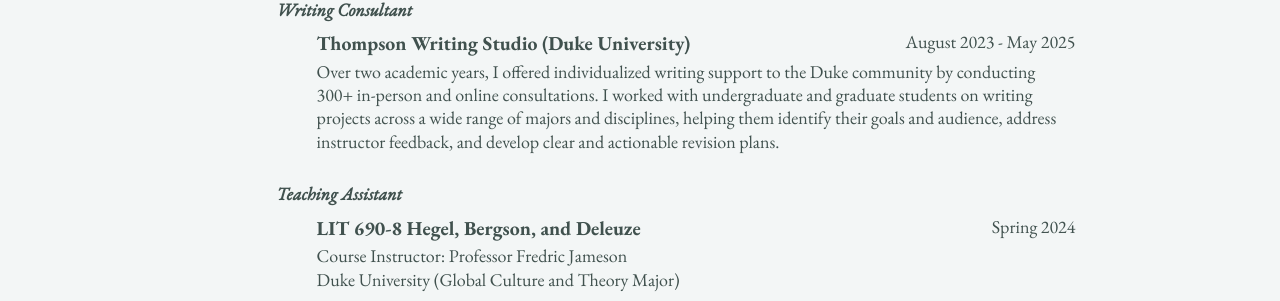
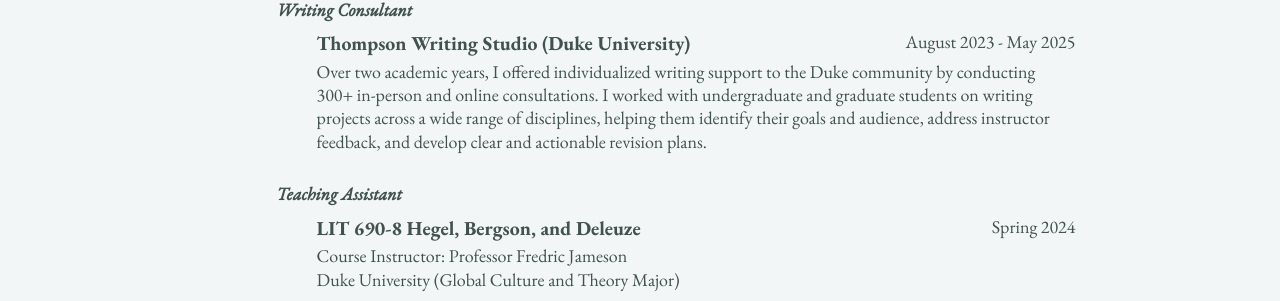
Before and after one commit to epujol90/epujol90.github.io, a Jekyll site: the page built from _pages/cv-json.md, in a window 1280 px wide and 900 px high, scrolled down 5425 px. Shown: the part 200-501 px from the top of the window. Built offline with Jekyll 4.4.1, drawn with Linux system fonts in a browser that asks for light colours; a script bundle is joined from its source files by our own code; library files that are not in the unit come from our copies.

Commit message:
Update cv.json

```diff
--- a/_data/cv.json
+++ b/_data/cv.json
@@ -341,7 +341,7 @@
       "institution": "",
       "date": "August 2023 - May 2025",
       "role": "",
-      "description": "Over two academic years, I offered individualized writing support to the Duke community by conducting 300+ in-person and online consultations. I worked with undergraduate and graduate students on writing projects across a wide range of majors and disciplines, helping them identify their goals and audience, address instructor feedback, and develop clear and actionable revision plans.",
+      "description": "Over two academic years, I offered individualized writing support to the Duke community by conducting 300+ in-person and online consultations. I worked with undergraduate and graduate students on writing projects across a wide range of disciplines, helping them identify their goals and audience, address instructor feedback, and develop clear and actionable revision plans.",
       "category": "Writing Consultant"
     },
     {
```
